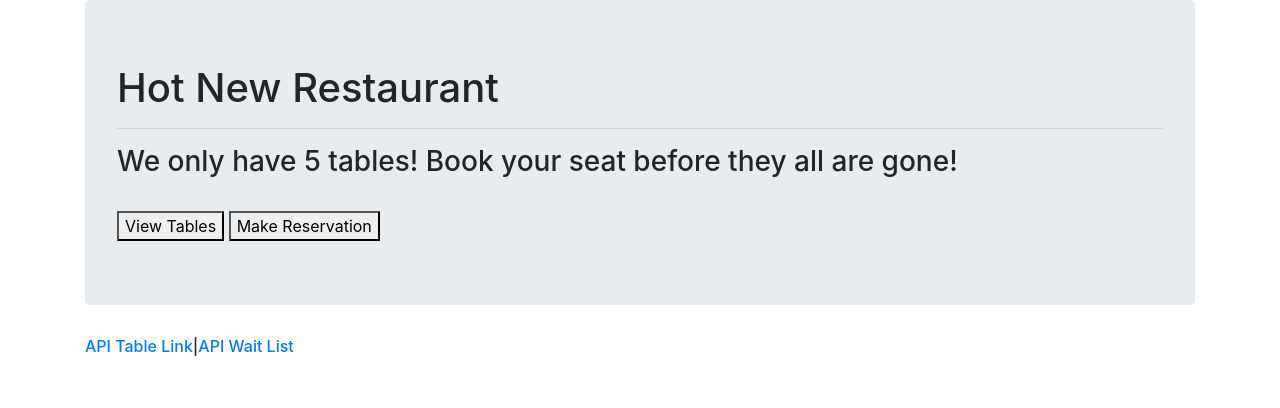
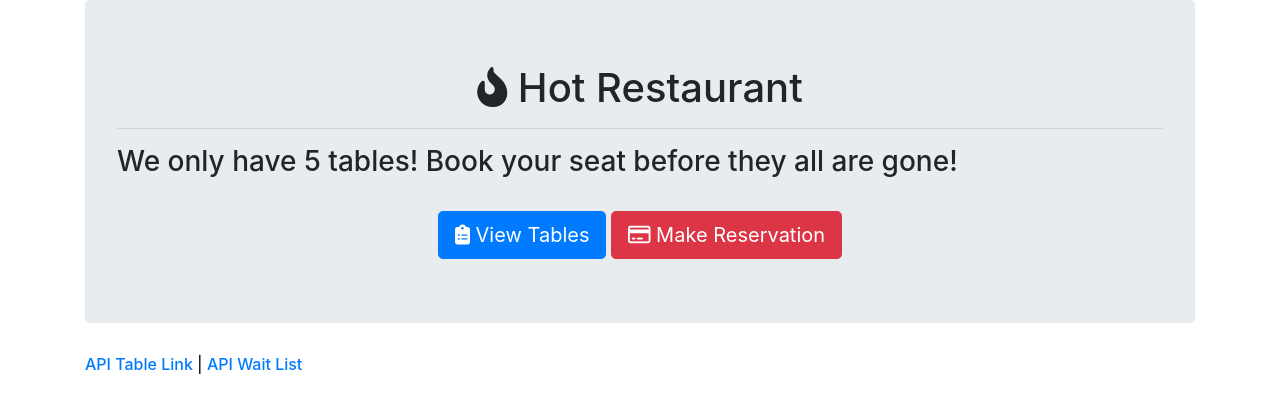
Before and after one commit to jsmithonline82/HOT_RESTAURANT-, a website: page home.html in a window 1280 px wide. Drawn offline with nearby package versions, Linux system fonts and the light colour scheme.

Commit message:
added bootstrap elements

```diff
--- a/home.html
+++ b/home.html
@@ -20,24 +20,25 @@
         <div class="container">
             <div class="jumbotron">
                 <!-- Hot Restaurant Title -->
-                <h1>Hot New Restaurant</h1>
+                <h1 class="text-center"><i class="fas fa-fire-alt"></i> Hot Restaurant</h1>
                 <hr>
-                <h3>We only have 5 tables! Book your seat before they all are gone!</h3>
+                <h3 classs="text-center">We only have 5 tables! Book your seat before they all are gone!</h3>
 
                 <br>
 
                 <!-- Buttons -->
-                <div>
-                    <a href="tables.html"><button>View Tables</button></a>
-                    <a href="reserve.html"><button>Make Reservation</button></a>
+                <div class="text-center">
+                    <a href="tables.html"><button type="button" class="btn btn-lg btn-primary"><i class="fas fa-clipboard-list"></i> View Tables</button></a>
+                    <a href="reserve.html"><button type="button" class="btn btn-lg btn-danger"><i class="far fa-credit-card"></i> Make Reservation</button></a>
                 </div>
             </div>
 
 
 
-        <footer>
+        <!-- API Links (NEEDED) -->
+            <footer class="footer">
             <h6>
-                <a href="#">API Table Link</a>|<a href="#">API Wait List</a>
+                <a href="#">API Table Link</a> | <a href="#">API Wait List</a>
             </h6>
         </footer>
     </div>
```
